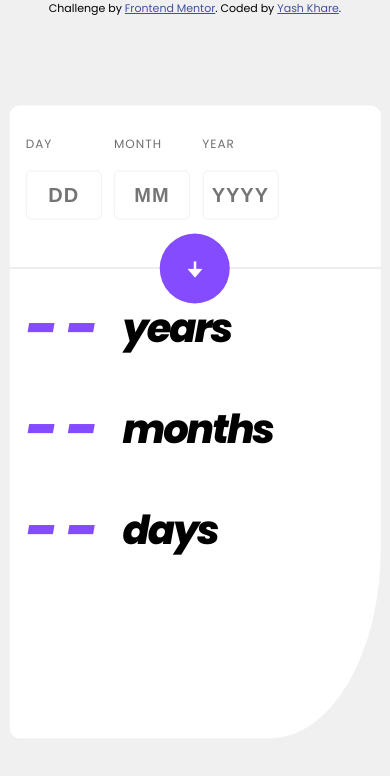
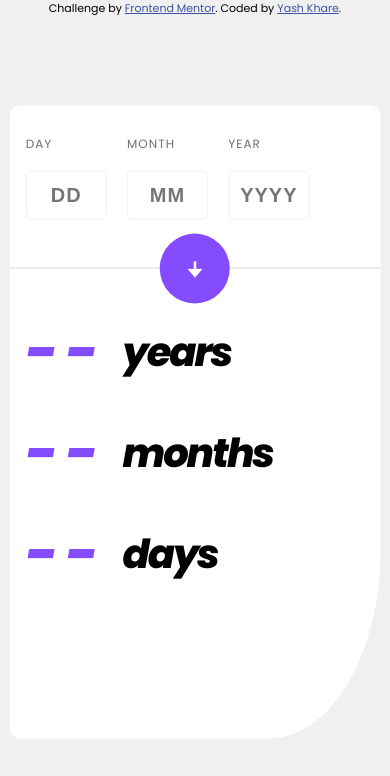
Before and after one commit to Ekluvya/age_calculator_challenge, a plain HTML site: page index.html in a window 390 px wide. Drawn offline with nearby package versions, Linux system fonts and the light colour scheme.

Commit message:
Added Padding

```diff
--- a/style.css
+++ b/style.css
@@ -143,7 +143,7 @@ label {
     input[type=text] {
         border: 1px solid hsl(0, 0%, 94%);
         height: 45px;
-        width: 70px;
+        width: 75px;
         border-radius: 5px;
         font-size: 20px;
         font-weight: 900;
@@ -160,7 +160,7 @@ label {
         padding-bottom: 2.5rem;
     }
     .form > div{
-       margin-right: 0.5rem;
+       margin-right: 1rem;
        display: inline-block;
     }
 
@@ -195,6 +195,7 @@ label {
 
     .lowerPart {
         padding-left: 1rem;
+        padding-top: 1.5rem;
     }
 
     .lowerPart .spanDash {
```
